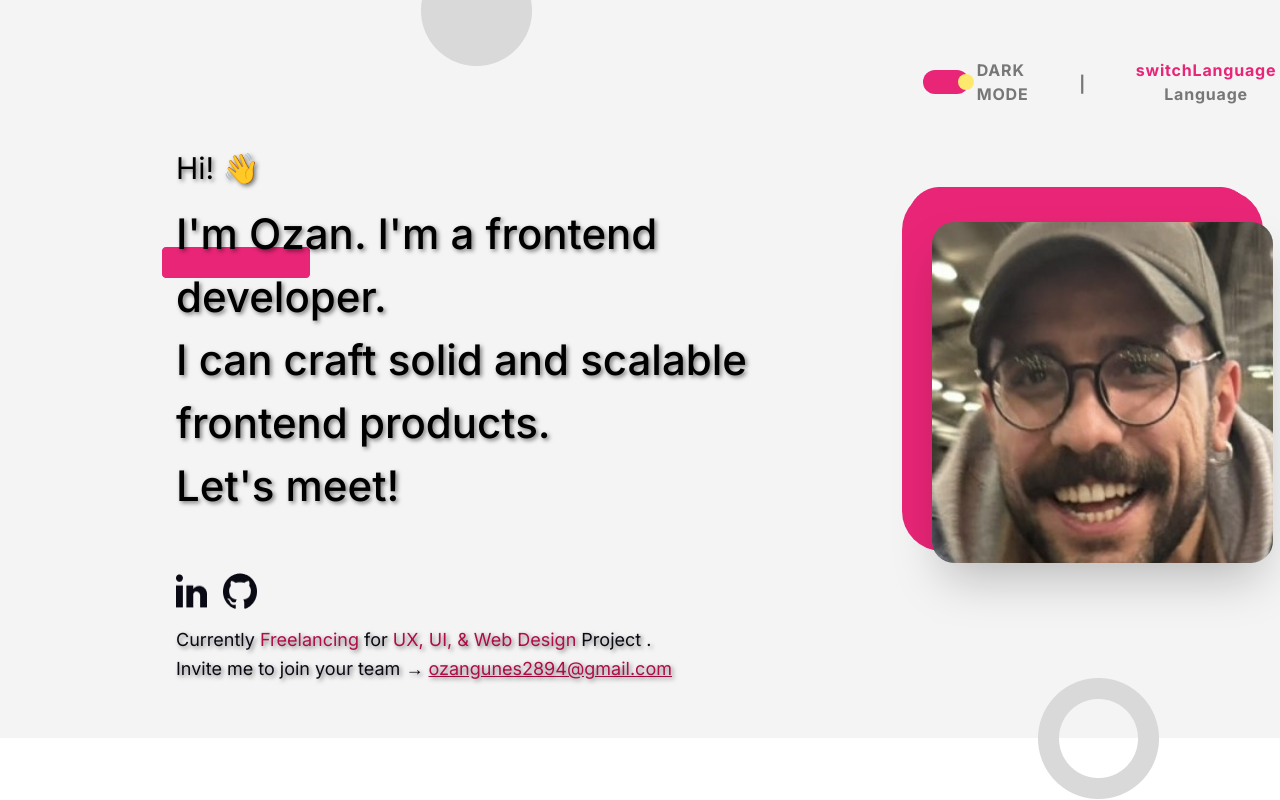
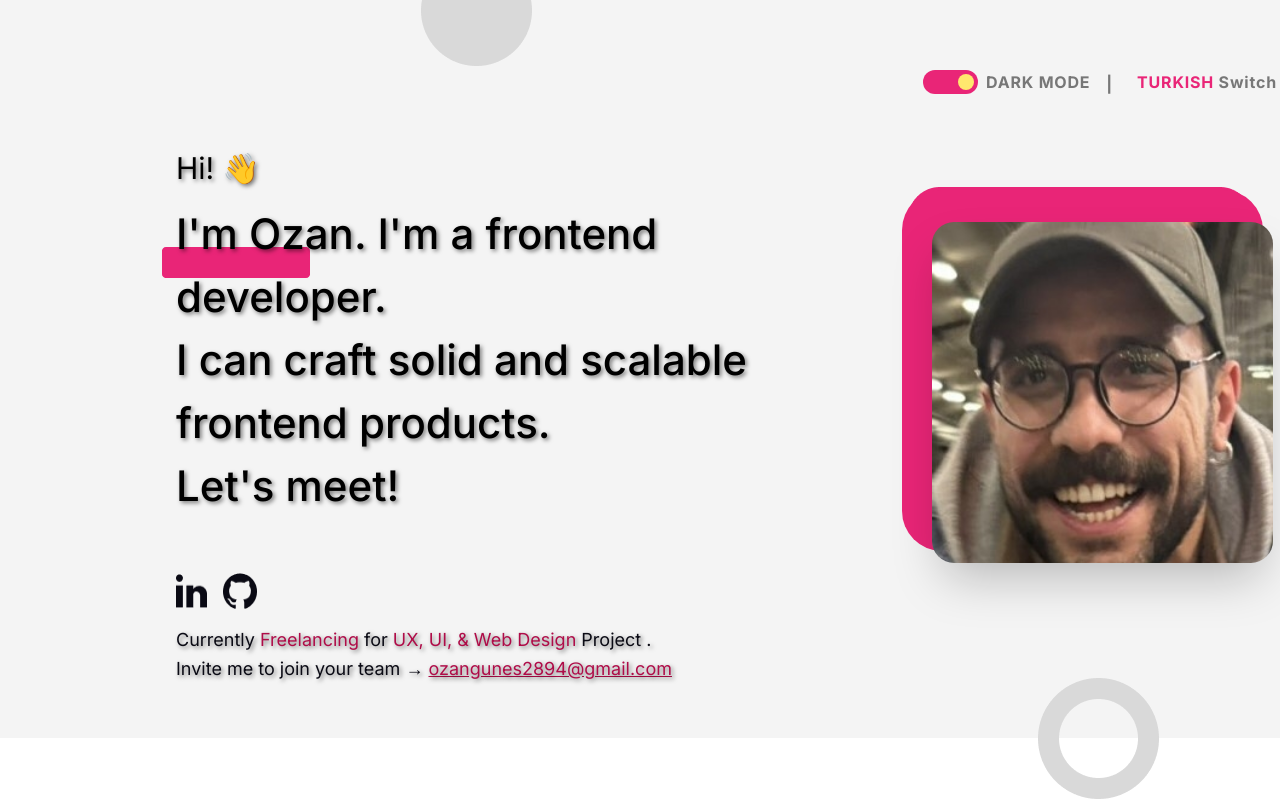
Before and after one commit to Bardsun0/FSWeb-Frontend-Challenge, a React (Vite) app: page / in a window 1280 px wide. Shown: the top 800 px of the page. Built offline with nearby package versions, Linux system fonts and the light colour scheme; no server answers; a web font is replaced by a local one.

Commit message:
Redux Done

```diff
--- a/src/translations.js
+++ b/src/translations.js
@@ -35,9 +35,9 @@ const translations = {
     skillsTitle: "Skills",
     darkMode: "DARK MODE",
     lightMode: "LIGHT MODE",
-    switchToTurkish: "TURKISH",
-    switchToEnglish: "TO ENGLISH",
-    toChange: " Language",
+    switchLanguage: "TURKISH",
+    switchLanguage1: "TO ENGLISH",
+    toChange: " Switch",
   },
   tr: {
     greeting: "Merhaba!",
@@ -75,8 +75,8 @@ const translations = {
     skillsTitle: "Yetenekler",
     darkMode: "KARANLIK MOD",
     lightMode: "AYDINLIK MOD",
-    switchToTurkish: "TÜRKÇE",
-    switchToEnglish: "İNGİLİZCE",
+    switchLanguage: "İNGİLİZCE",
+    switchLanguage1: "TÜRKÇE",
     toChange: "'YE GEÇ",
   },
 };
```
